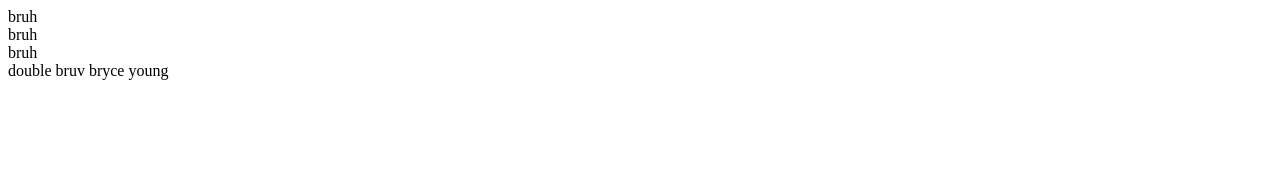
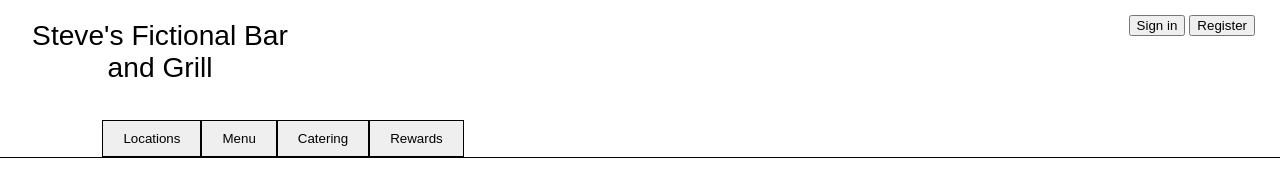
Before and after one commit to coltonmorley/RestaurantPage, a website built with webpack: page src/index.html in a window 1280 px wide. Built offline with nearby package versions, Linux system fonts and the light colour scheme.

Commit message:
Header layout setup

```diff
--- a/src/index.html
+++ b/src/index.html
@@ -7,14 +7,24 @@
 </head>
 <body>
     <header>
+        <div class="top">
+        <button class="steve">Steve's Fictional Bar and Grill</button>
+        <div class="account-buttons">
+            <button>Sign in</button>
+            <button>Register</button>
+        </div>
+    </div>
         <nav>
-            <div>bruh</div>
-            <div>bruh</div>
-            <div>bruh</div>
+            <button>Locations</button>
+            <button>Menu</button>
+            <button>Catering</button>
+            <button>Rewards</button>
         </nav>
     </header>
     <div id="content">
-        double bruv bryce young
+        <div>
+
+        </div>
     </div>
 </body>
 </html>
--- a/src/index.js
+++ b/src/index.js
@@ -1 +1,3 @@
+import './style.css'
+
 console.log("Ready bromine")
--- /dev/null
+++ b/src/style.css
@@ -0,0 +1,44 @@
+*{
+    margin: 0;
+}
+
+header{
+    display: flex;
+    flex-direction: column;
+    gap: 2vh;
+    border-bottom: 1px solid black;
+}
+
+.steve{
+    width: 25vw;
+    padding: 20px;
+    border: none;
+    background-color: transparent;
+    font-size: 2.2vw;
+}
+
+.top{
+    display: flex;
+    justify-content: space-between;
+}
+
+.account-buttons{
+    padding: 15px;
+    padding-right: 25px;
+}
+
+nav{
+    display: flex;
+    align-self: left;
+    padding-left: 8vw;
+}
+
+button{
+    cursor: pointer;
+}
+
+nav button{
+    border: 1px solid black;
+    padding: 10px 20px;
+    border-radius: 0px;
+}
--- a/webpack.config.js
+++ b/webpack.config.js
@@ -12,5 +12,13 @@
         template: './src/index.html',
         title: 'Restaurant Bruh'
     }),
-]
+],
+module: {
+    rules: [
+      {
+        test: /\.css$/i,
+        use: ['style-loader', 'css-loader'],
+      },
+    ],
+  },
 };
```
